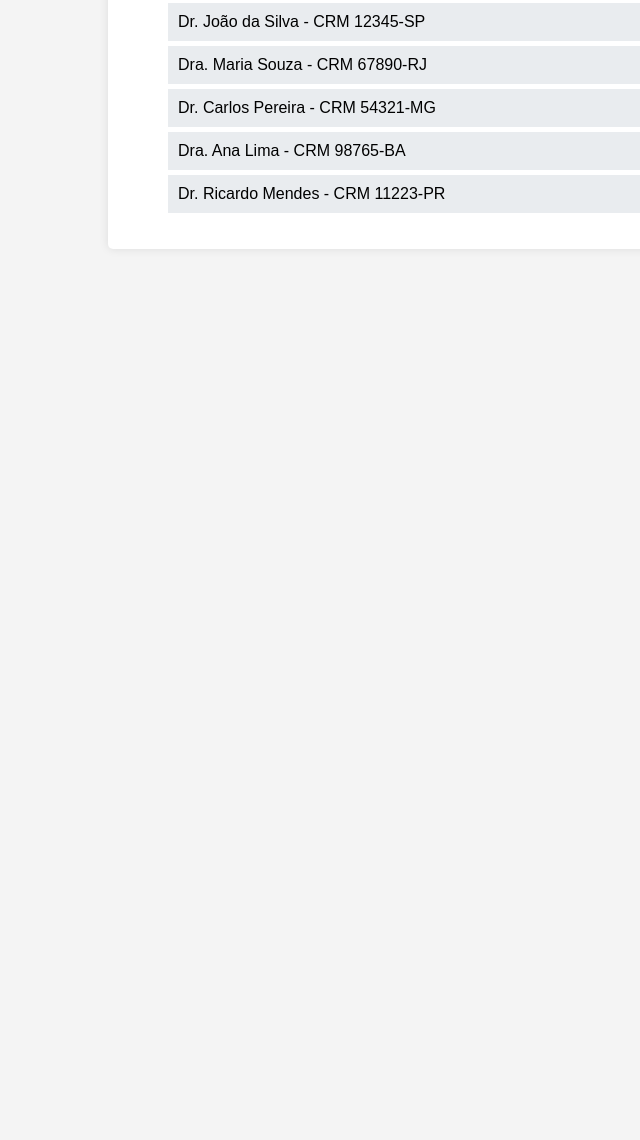
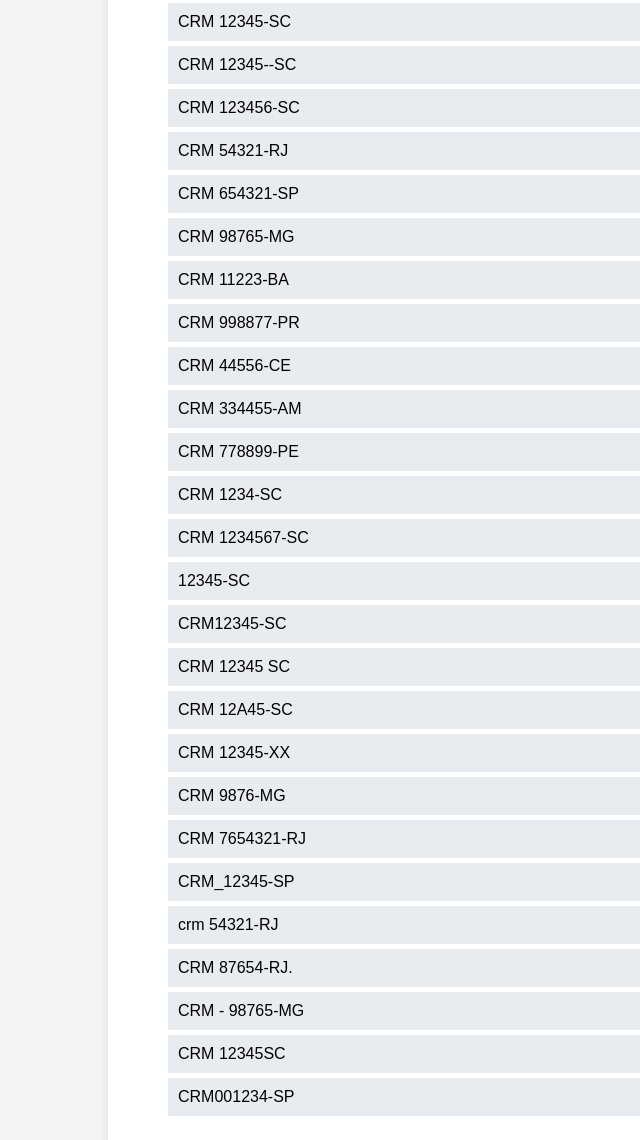
Before and after one commit to RafaelMotaAlvess/site-com-crms, a plain HTML site: page index.html in a window 1280 px wide. Shown: the part 352-1492 px from the top of the page, without its empty margins (0-640 px from the left). Before the commit the page ends 800 px from the top, so only its background shows below. Drawn offline with Linux system fonts and the light colour scheme.

Commit message:
Update professional list with additional CRM entries

```diff
--- a/index.html
+++ b/index.html
@@ -54,11 +54,32 @@
       </form>
       <h3>Lista de Profissionais</h3>
       <ul class="crm-list">
-        <li>Dr. João da Silva - CRM 12345-SP</li>
-        <li>Dra. Maria Souza - CRM 67890-RJ</li>
-        <li>Dr. Carlos Pereira - CRM 54321-MG</li>
-        <li>Dra. Ana Lima - CRM 98765-BA</li>
-        <li>Dr. Ricardo Mendes - CRM 11223-PR</li>
+        <li>CRM 12345-SC</li>
+        <li>CRM 12345--SC</li>
+        <li>CRM 123456-SC</li>
+        <li>CRM 54321-RJ</li>
+        <li>CRM 654321-SP</li>
+        <li>CRM 98765-MG</li>
+        <li>CRM 11223-BA</li>
+        <li>CRM 998877-PR</li>
+        <li>CRM 44556-CE</li>
+        <li>CRM 334455-AM</li>
+        <li>CRM 778899-PE</li>
+        <li>CRM 1234-SC</li>
+        <li>CRM 1234567-SC</li>
+        <li>12345-SC</li>
+        <li>CRM12345-SC</li>
+        <li>CRM 12345 SC</li>
+        <li>CRM 12A45-SC</li>
+        <li>CRM 12345-XX</li>
+        <li>CRM 9876-MG</li>
+        <li>CRM 7654321-RJ</li>
+        <li>CRM_12345-SP</li>
+        <li>crm 54321-RJ</li>
+        <li>CRM 87654-RJ.</li>
+        <li>CRM - 98765-MG</li>
+        <li>CRM 12345SC</li>
+        <li>CRM001234-SP</li>
       </ul>
     </div>
   </body>
```
